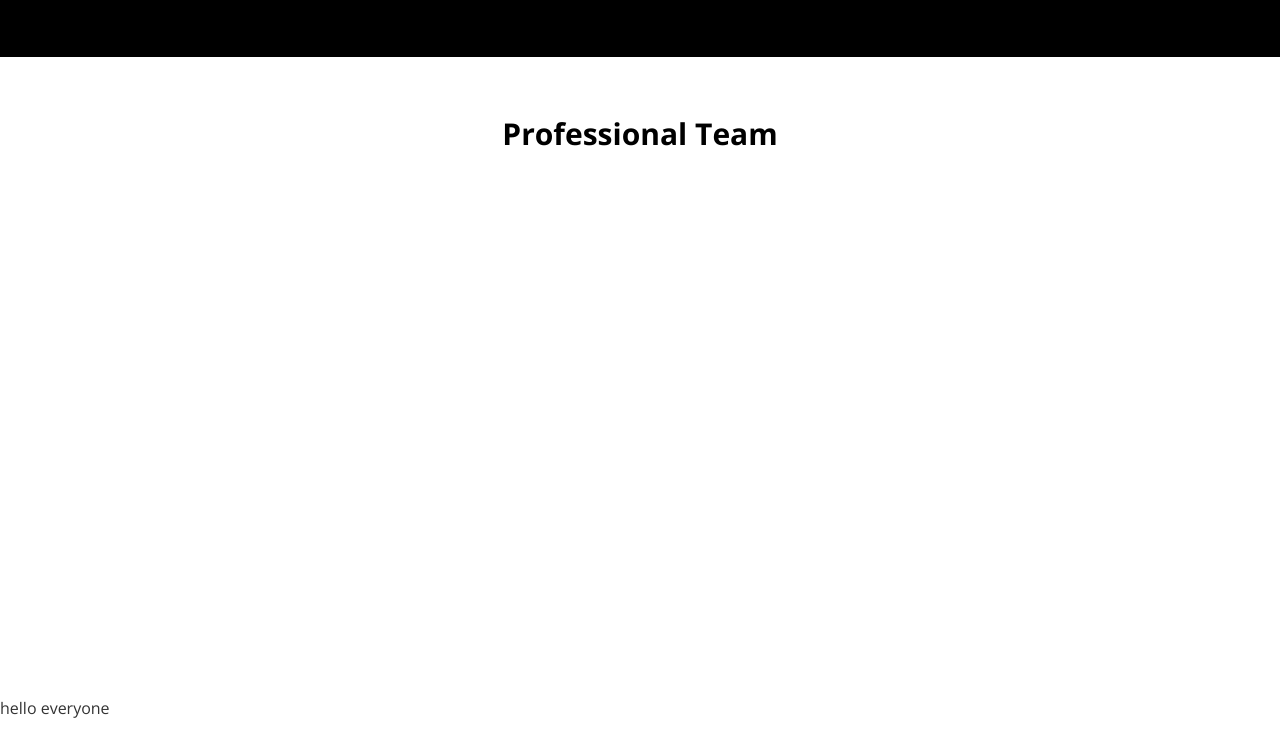
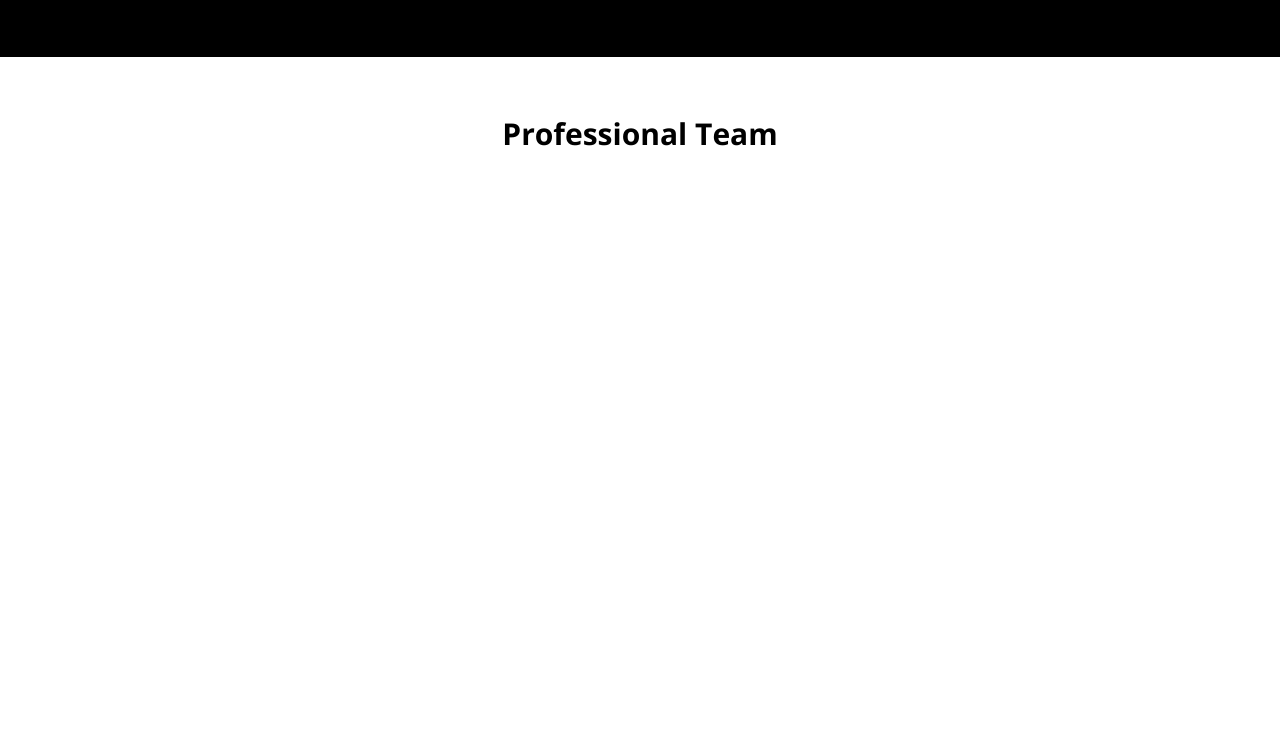
Before and after one commit to anish0/project1, a plain HTML site: page index.html in a window 1280 px wide. Shown: the part 2361-3091 px from the top of the page. After the commit the page ends 3058 px from the top, so only its background shows below. Drawn offline with nearby package versions, Linux system fonts and the light colour scheme.

Commit message:
hello removed

```diff
--- a/index.html
+++ b/index.html
@@ -321,7 +321,6 @@
         </div>
       </div>
     </div>
-    <p>hello everyone</p>
 
     <!-- jQuery (necessary for Bootstrap's JavaScript plugins) -->
     <script src="https://ajax.googleapis.com/ajax/libs/jquery/1.12.4/jquery.min.js"></script>
```
